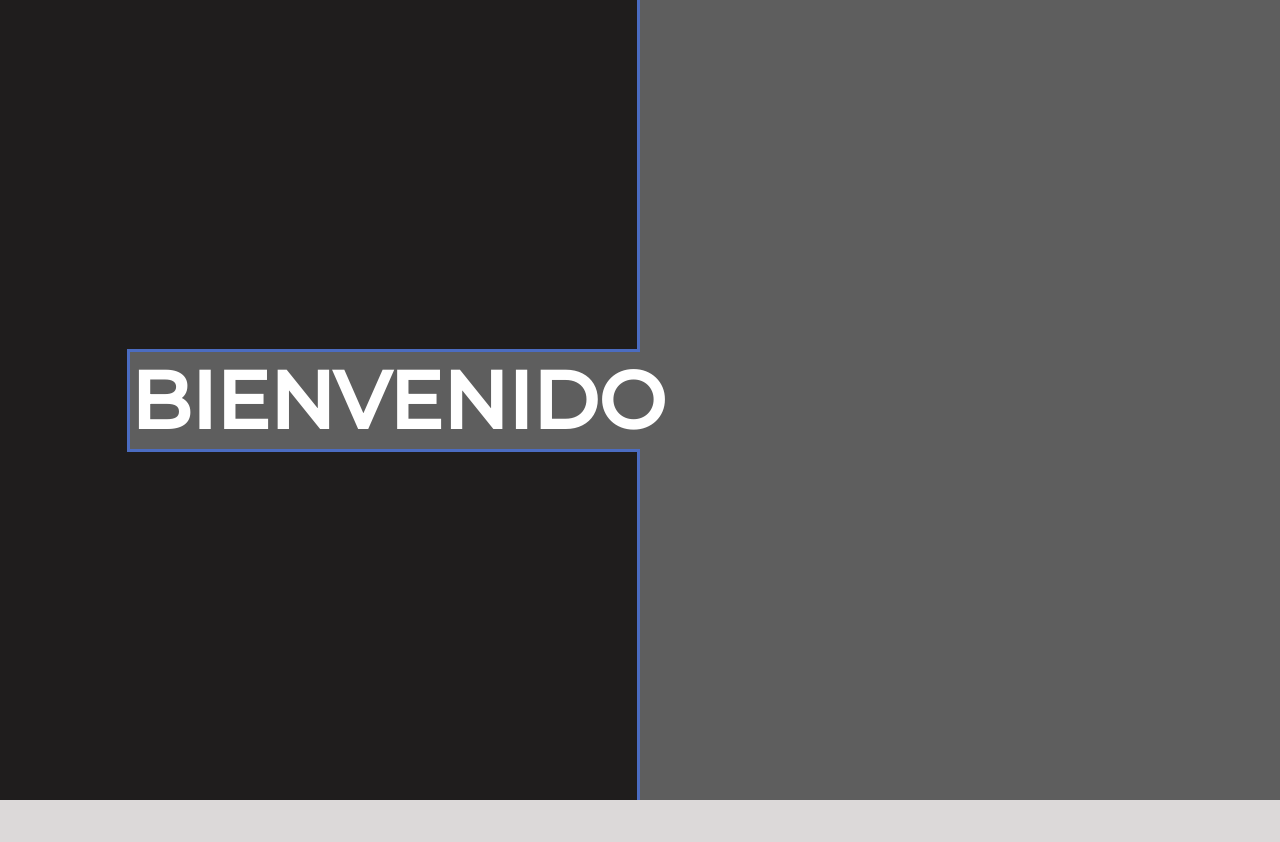
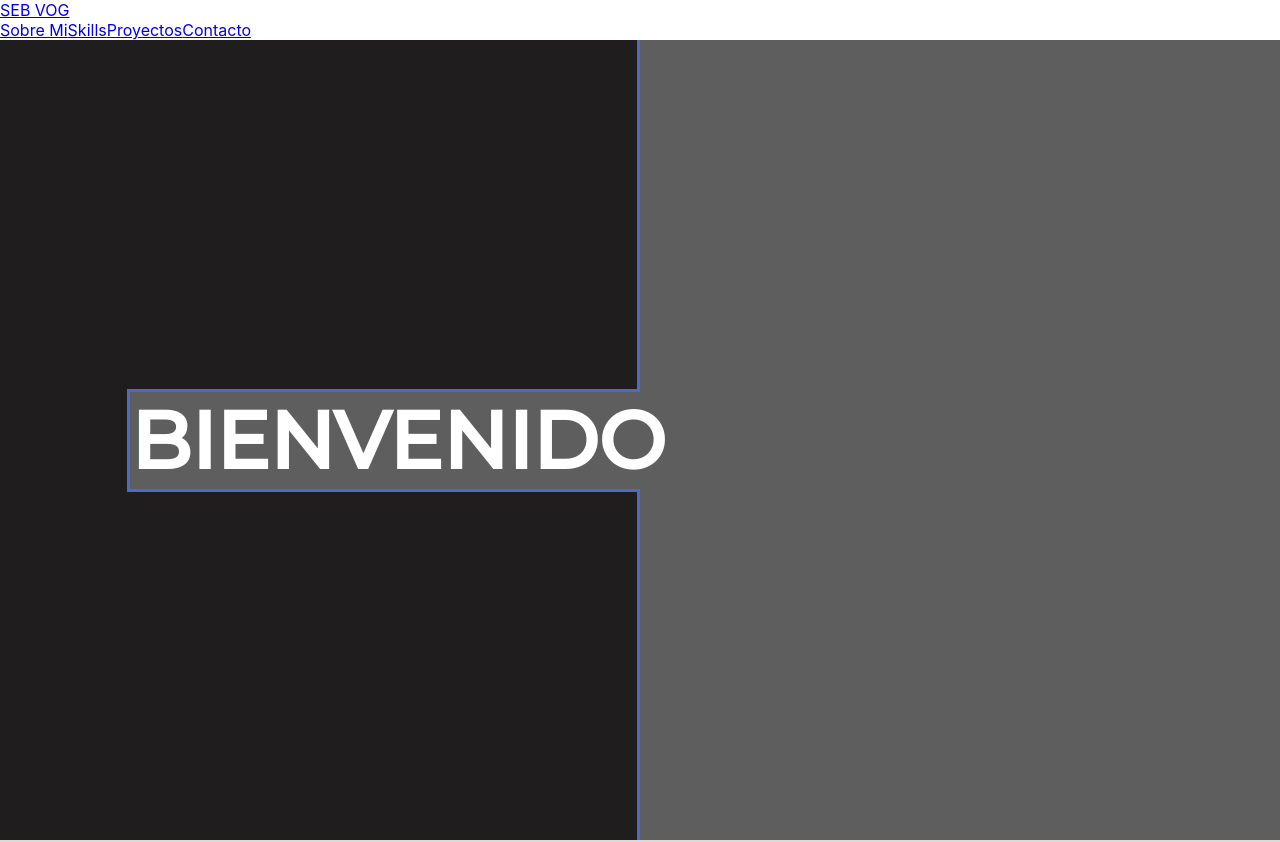
Before and after one commit to sebastian-e-vogel/portfolio, a React (Create React App) app: page / in a window 1280 px wide. Shown: the top 842 px of the page. Built offline with nearby package versions, Linux system fonts and the light colour scheme.

Commit message:
I created Menu component

```diff
--- a/src/App.js
+++ b/src/App.js
@@ -3,12 +3,14 @@ import './App.css';
 
 import AboutMe from "./components/aboutMe";
 import Skills from "./components/skills";
+import Menu from "./components/menu";
 
 
 
  const App = () => {
   return (
     <div className="aplication">
+          <Menu />
       <section className="container-welcome">
         <div className="welcome" />
       </section>
--- /dev/null
+++ b/src/components/menu/index.js
@@ -0,0 +1,27 @@
+import React from "react";
+import "./styles.css";
+
+const Menu = () => {
+  return (
+    <div className="header">
+      <div className="header-logo">
+        <a href="#logo" > SEB VOG </a>
+      </div>
+      <div className="header-navigation">
+        <a href="#aboutMe">
+          Sobre Mi
+        </a>
+        <a href="#skills">
+          Skills
+        </a>
+        <a href="#project">
+          Proyectos
+        </a>
+        <a href="#contact">
+          Contacto
+        </a>
+      </div>
+    </div>
+  );
+};
+export default Menu;
```
Also changed, not shown: src/components/menu/styles.css (added).
